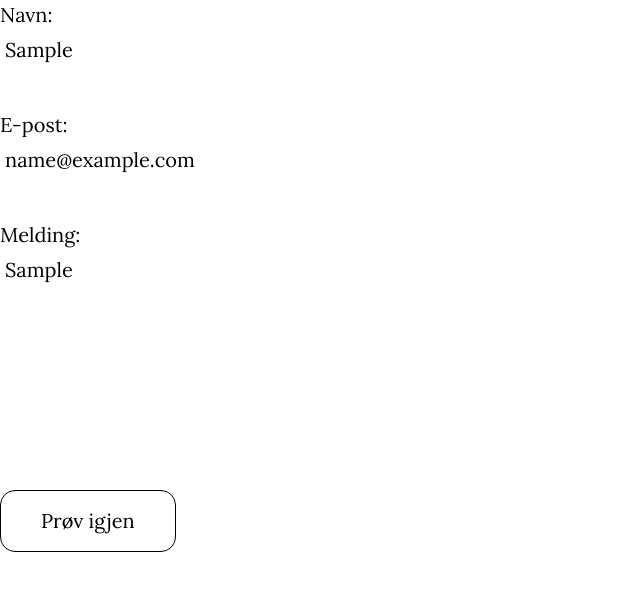
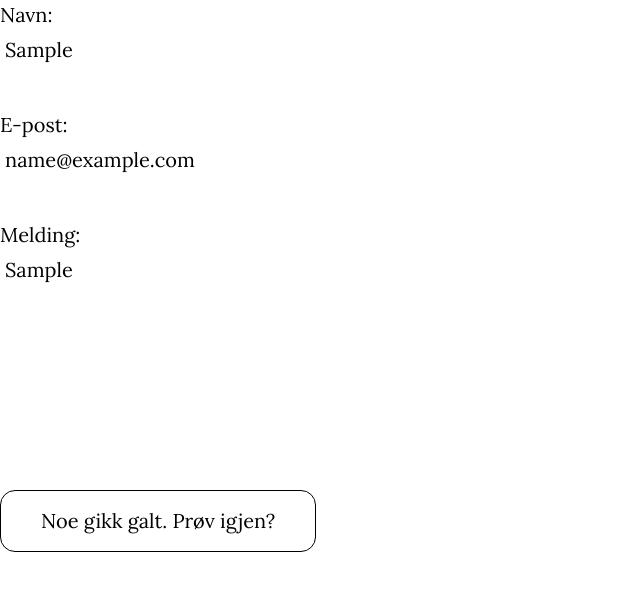
Before and after one commit to cekrem/minimail, a Preact app: page / in a window 1280 px wide. Both pictures are taken after typing "Sample", "name@example.com", "Sample" into the empty fields and a click on the button "Send". Shown: the top 590 px of the page, without its empty margins (0-640 px from the left). Built offline with nearby package versions, Linux system fonts and the light colour scheme; no server answers.

Commit message:
change error button text

```diff
--- a/src/app.jsx
+++ b/src/app.jsx
@@ -59,7 +59,7 @@ export const App = () => {
             type="submit"
             className={status === "error" ? "active enabled" : ""}
           >
-            Prøv igjen
+            Noe gikk galt. Prøv igjen?
           </button>
           <button
             type="button"
```
